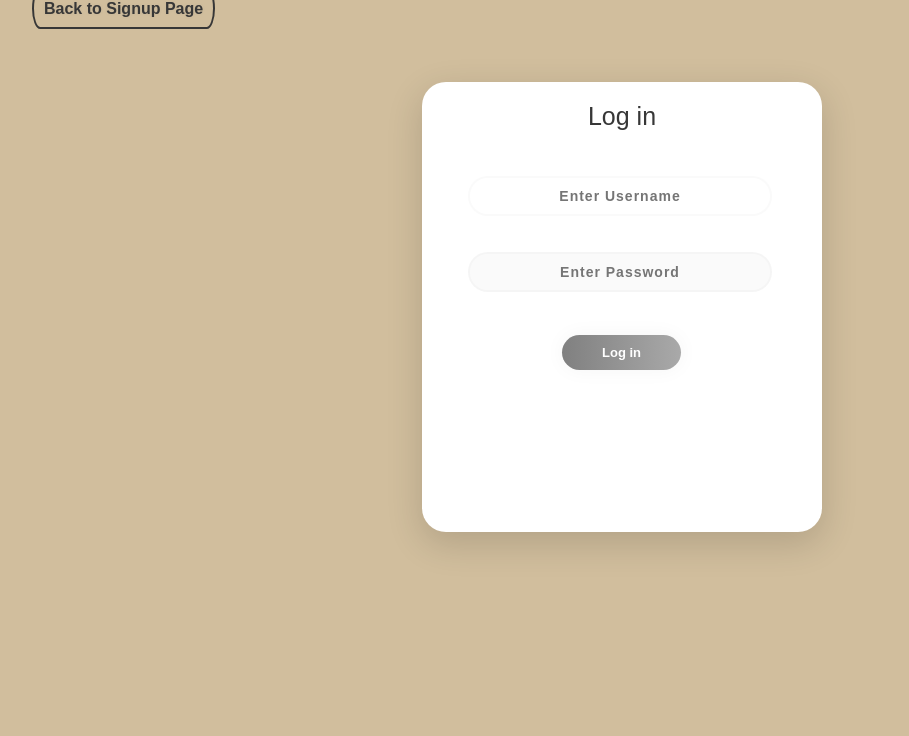
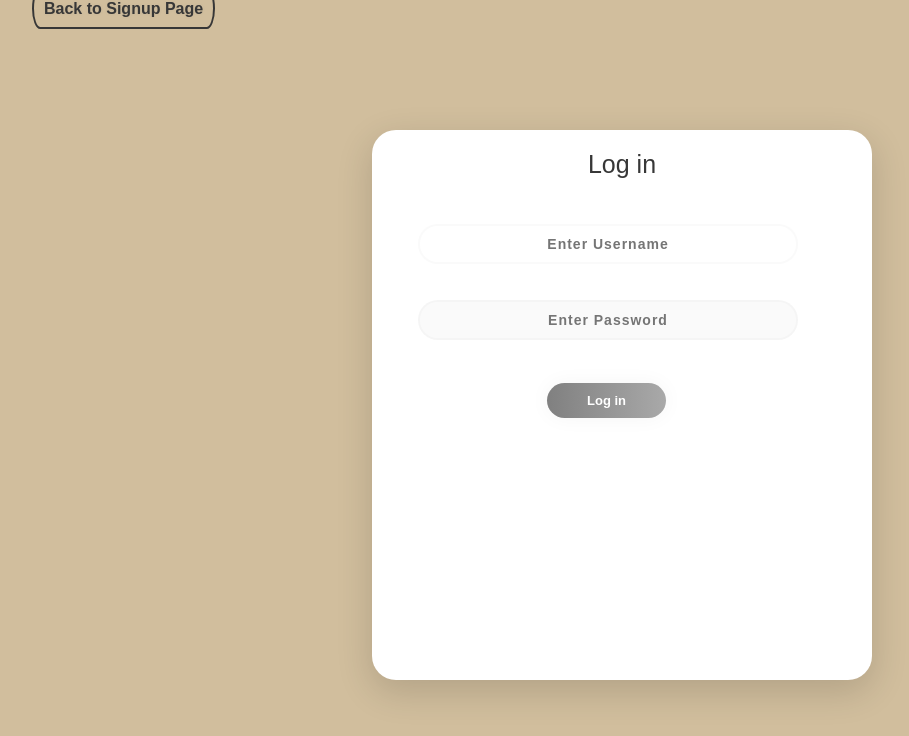
Before and after one commit to janhviie/noteapp, a Flask app: page /login in a window 1280 px wide. Shown: the top 736 px of the page, without its empty margins (18-927 px from the left). Run offline with Flask 2, Linux system fonts and the light colour scheme.

Commit message:
loginstyle changed

```diff
--- a/static/loginstyle.css
+++ b/static/loginstyle.css
@@ -1,8 +1,8 @@
 .main {
       background-color: #FFFFFF;
-      width: 400px;
-      height: 450px;
-      margin: 4em auto;
+      width: 500px;
+      height: 550px;
+      margin: 7em auto;
       border-radius: 1.5em;
       box-shadow: 0px 11px 35px 2px rgba(0, 0, 0, 0.14);
   }
@@ -335,6 +335,7 @@
         margin: 12em auto;
         border-radius: 1.5em;
         box-shadow: 0px 11px 35px 2px rgba(0, 0, 0, 0.14);
+        overflow-y: visible;
     }
 
 
```
